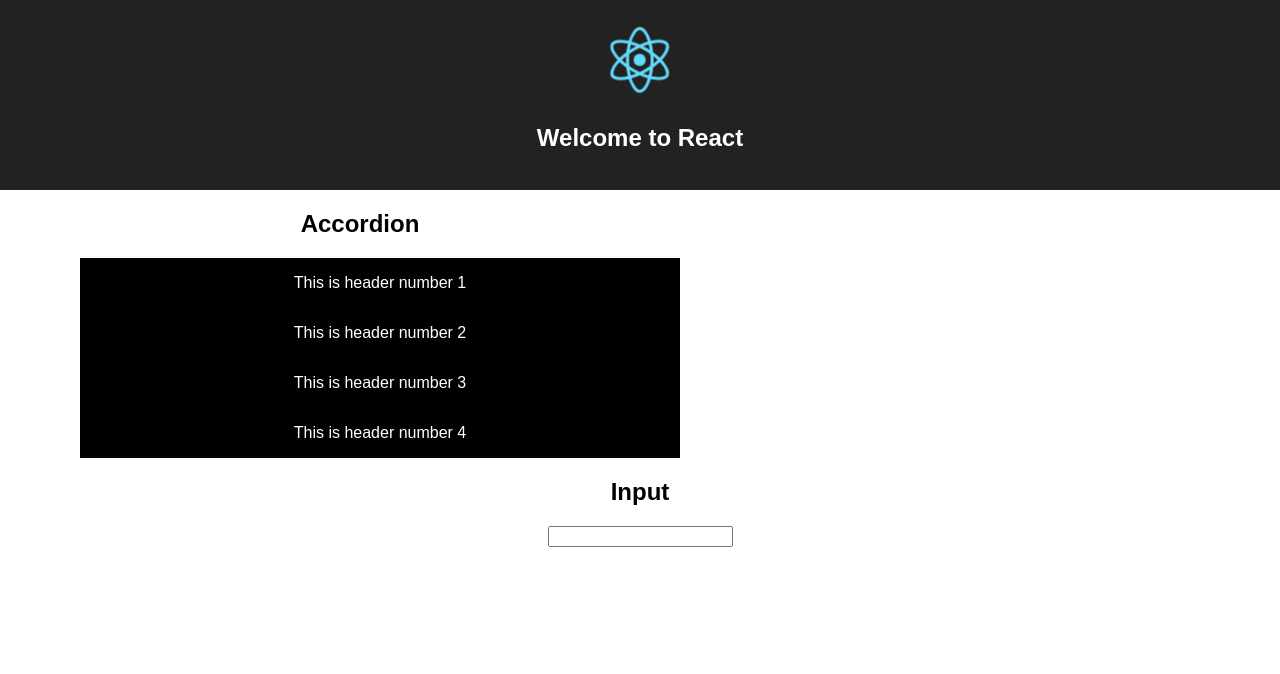
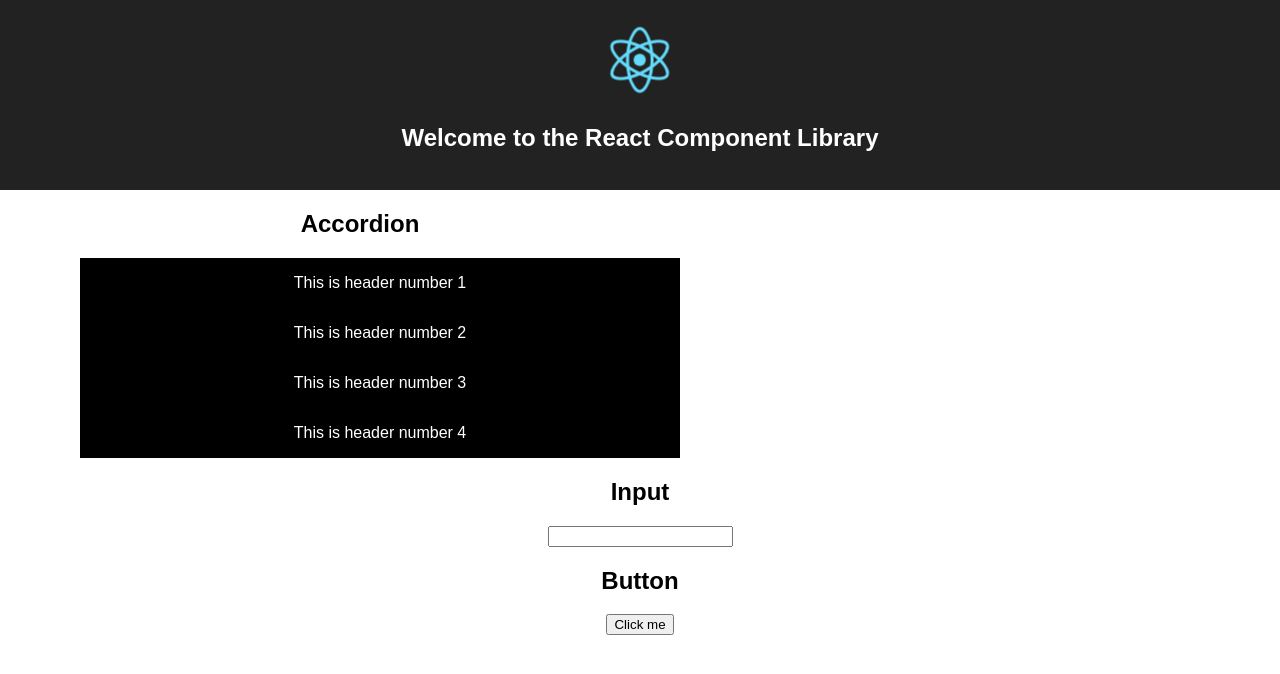
Before and after one commit to sanlouise/react-components-library, a React (Create React App) app: page / in a window 1280 px wide. Shown: the top 674 px of the page. Built offline with nearby package versions, Linux system fonts and the light colour scheme.

Commit message:
Add Button Component

```diff
--- a/src/App.js
+++ b/src/App.js
@@ -5,21 +5,30 @@ import React, { Component } from 'react';
 import logo from './logo.svg';
 import './App.css';
 
-// Externals
+// Components
 import Accordion from './components/Accordion';
+import Input from './components/Input';
+import Button from './components/Button';
+
+// Component data
 import accordionData from './components/Accordion/data.js'
-import Input from './components/Input';
 
 class App extends Component {
+
+  onButtonClick = (event) => {
+    console.log("Clicked")
+  }
+
   render() {
     return (
       <div className="App">
         <div className="App-header">
           <img src={logo} className="App-logo" alt="logo" />
-          <h2>Welcome to React</h2>
+          <h2>Welcome to the React Component Library</h2>
         </div>
         <Accordion collapsibles={accordionData}/>
         <Input />
+        <Button onButtonClick={this.onButtonClick}/>
       </div>
     );
   }
--- /dev/null
+++ b/src/components/Button/index.js
@@ -0,0 +1,19 @@
+// Dependencies
+import React from 'react';
+import PropTypes from 'prop-types';
+
+//Internals
+import styles from './styles.css';
+
+const Button = ({ onButtonClick }) => (
+  <div>
+    <h2>Button</h2>
+    <button onButtonClick={onButtonClick}>Click me</button>
+  </div>
+);
+
+Button.propTypes = {
+  onButtonClick: PropTypes.func.isRequired,
+};
+
+export default Button;
```
Also changed, not shown: src/components/Button/styles.css (added).
